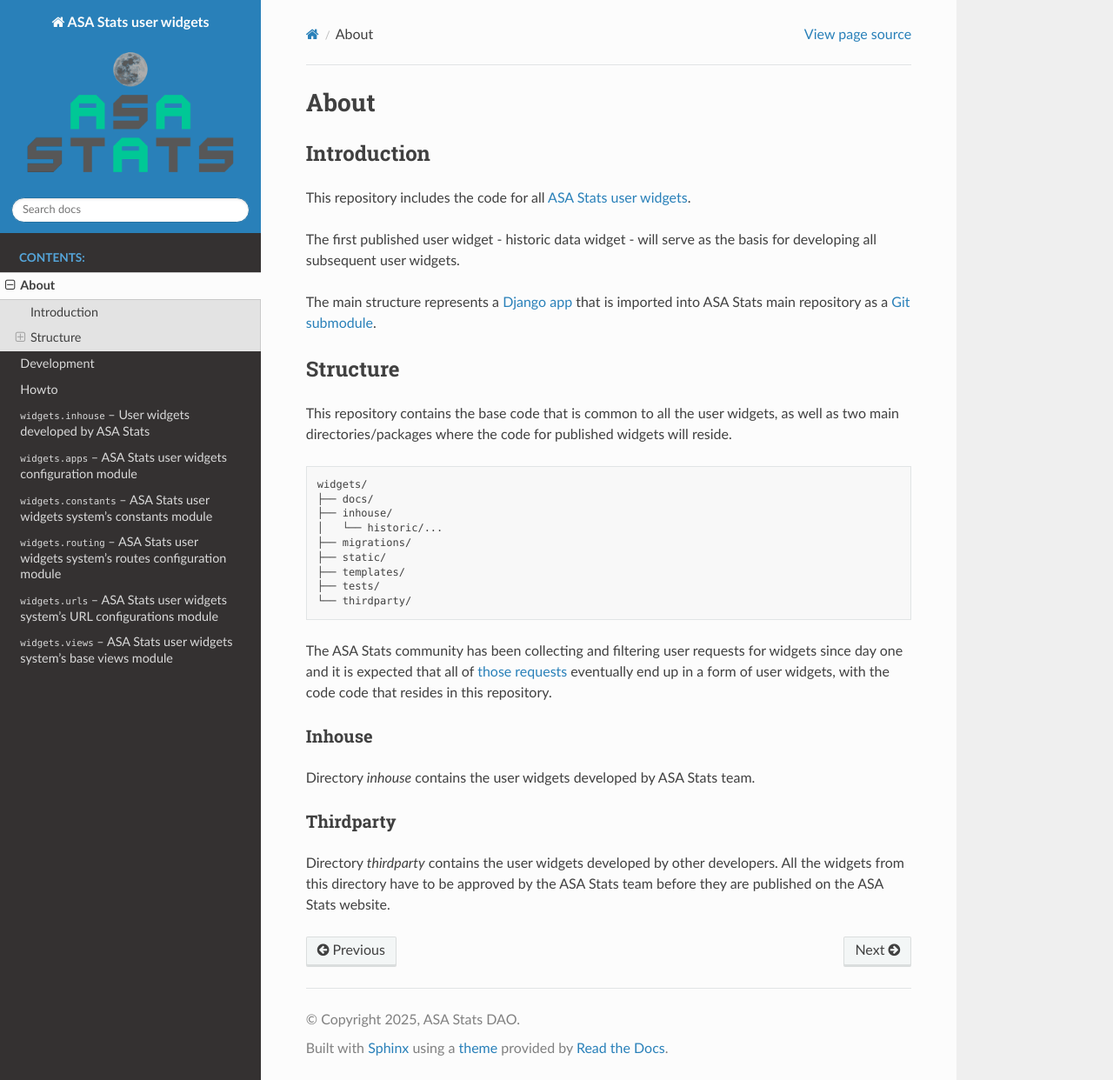
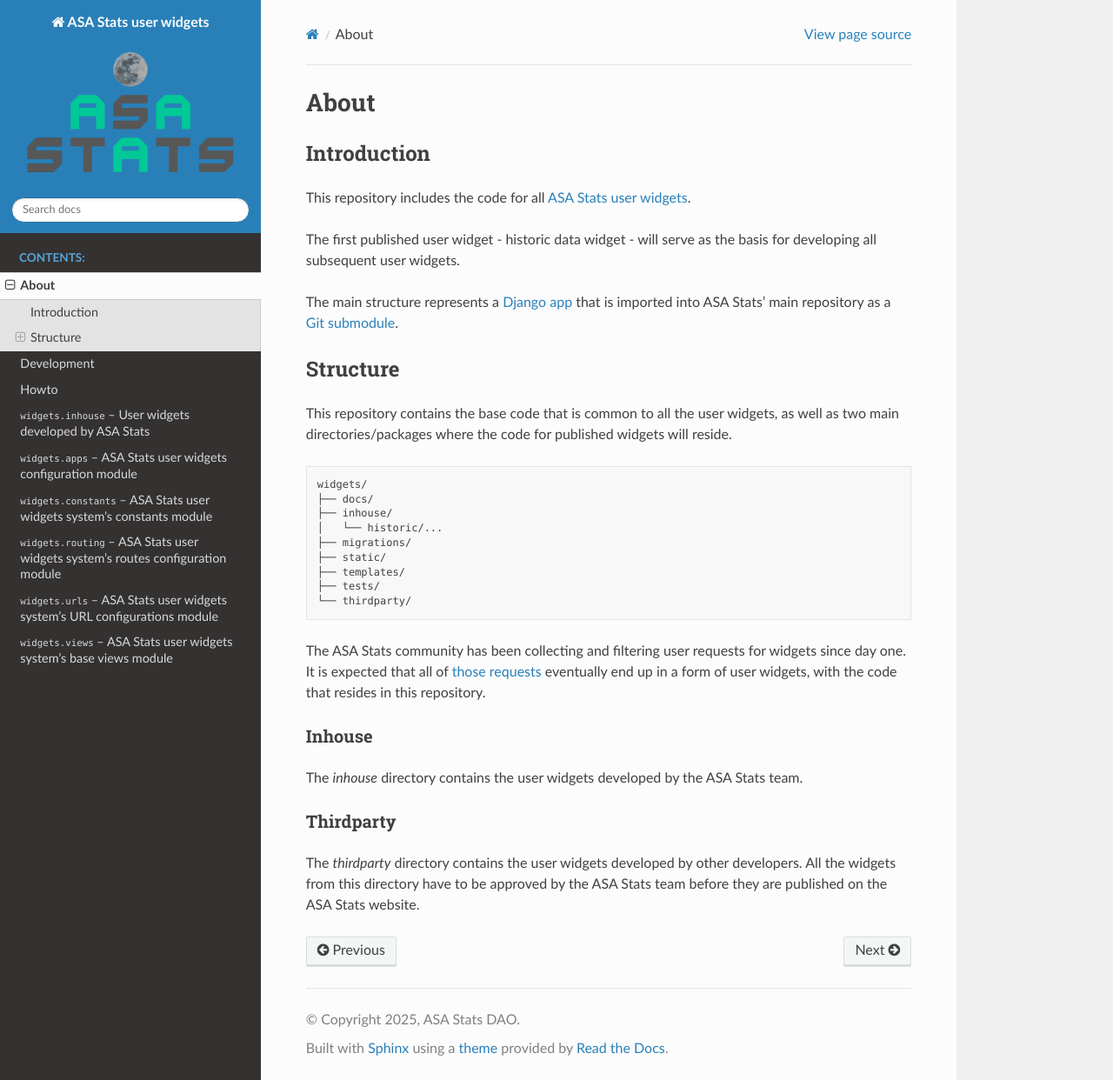
Before and after one commit to asastats/widgets, a Sphinx documentation site: the page built from docs/about.rst, in a window 1280 px wide and 1242 px high. Shown: the whole window at 87% size. Built offline with Sphinx 7.4.7 and the Read the Docs theme 3.1.0, drawn with Linux system fonts in a browser that asks for light colours; the version number is read from the project's files by our own code.

```diff
--- a/docs/about.rst
+++ b/docs/about.rst
@@ -11,7 +11,7 @@ The first published user widget - historic data widget - will serve as the basis
 
 The main structure represents a
 `Django app <https://www.djangoproject.com/>`_
-that is imported into ASA Stats main repository as a
+that is imported into ASA Stats' main repository as a
 `Git submodule <https://git-scm.com/book/en/v2/Git-Tools-Submodules>`_.
 
 
@@ -33,21 +33,21 @@ This repository contains the base code that is common to all the user widgets, a
     └── thirdparty/
 
 
-The ASA Stats community has been collecting and filtering user requests for widgets since day one
-and it is expected that all of
+The ASA Stats community has been collecting and filtering user requests for widgets since day one.
+It is expected that all of
 `those requests <https://github.com/asastats/channel/wiki/FeaturesDependentOnUserWidgets>`_
-eventually end up in a form of user widgets, with the code code that resides in this repository.
+eventually end up in a form of user widgets, with the code that resides in this repository.
 
 
 Inhouse
 ^^^^^^^
 
-Directory `inhouse` contains the user widgets developed by ASA Stats team.
+The `inhouse` directory contains the user widgets developed by the ASA Stats team.
 
 
 Thirdparty
 ^^^^^^^^^^
 
-Directory `thirdparty` contains the user widgets developed by other developers.
+The `thirdparty` directory contains the user widgets developed by other developers.
 All the widgets from this directory have to be approved by the ASA Stats team
 before they are published on the ASA Stats website.
```
Also changed, not shown: docs/howto.rst (+17 -0 lines).
